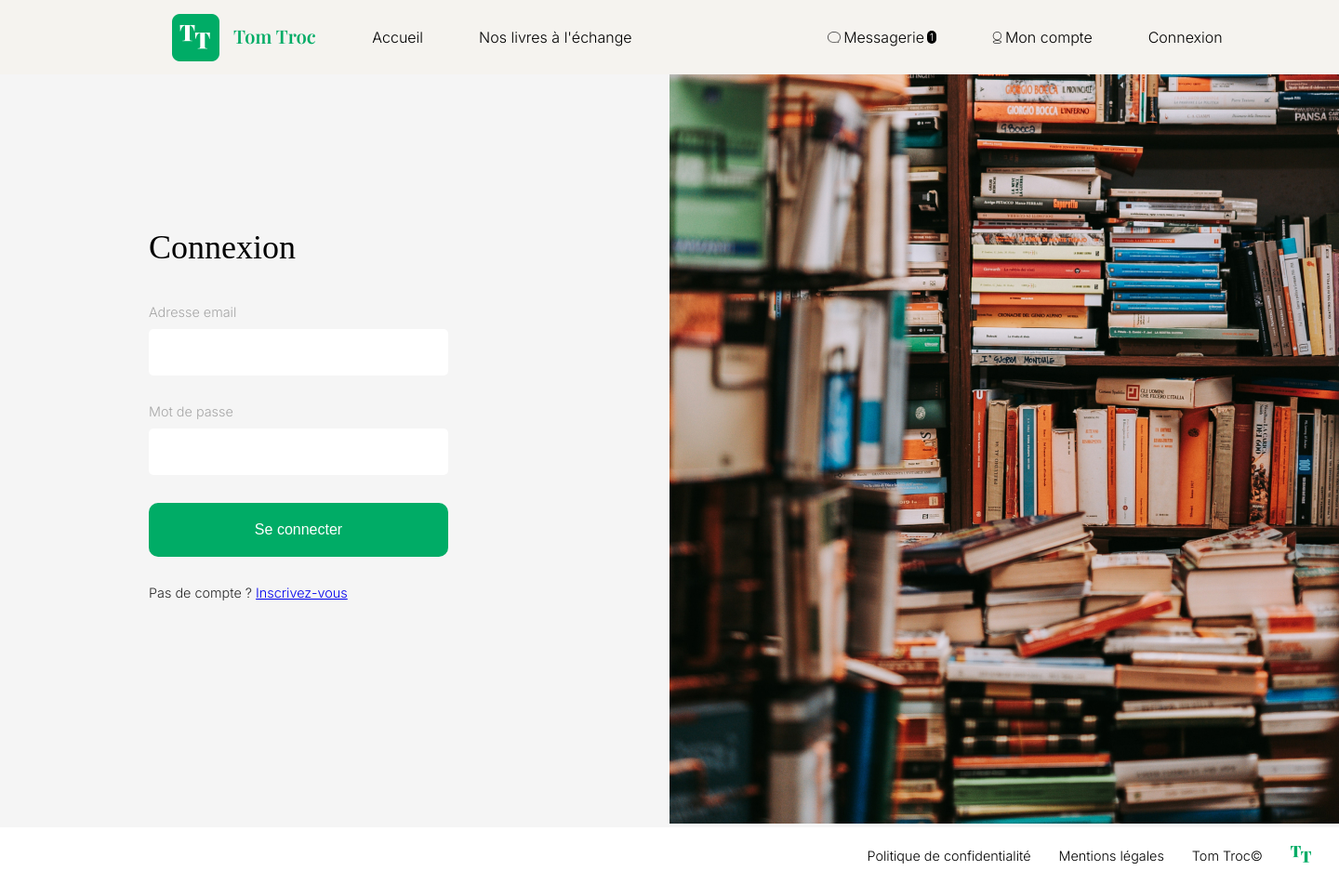
After one commit to Tamsin-Rouaud/P6-TOMTROC, a PHP site: template views/templates/loginForm.php in a window 1440 px wide. The commit adds this page. Shown: the whole page at 93% size. Run offline with PHP 8.4, Linux system fonts and the light colour scheme; the template is opened without the code that fills it, so the values that code supplies are empty; a stand-in replaces the project's code that opens the database connection; some web fonts are replaced.

Commit message:
Inscription et connexion à la BDD fonctionnelle, modification mise en page du header

```diff
--- a/css/styleHeader.css
+++ b/css/styleHeader.css
@@ -19,12 +19,22 @@ header ul {
 
 }
 
-header li {
+nav ul div li {
     display: flex;
     padding-right: 60px;
     align-items: center;
 
+
 }
+
+ul div li a {
+    color: black;
+    display: flex;
+    margin: 0;
+    justify-content: center;
+    align-items: center;
+}
+
 
 .firstPart li:first-of-type {
     padding-left: 60px;
@@ -32,10 +42,11 @@ header li {
 }
 
 header span {
+    display: inline-block;
     background-color: black;
     color: white;
-    width: 11px;
-    height: 15px;
+    width: 10px;
+    height: 14px;
     border-radius: 30px;
     text-align: center;
     font-size: 0.7em;
@@ -67,3 +78,7 @@ nav {
     height: 51px;
 
 }
+
+nav ul li a.active {
+    font-weight: bold;
+}
--- /dev/null
+++ b/css/styleLoginForm.css
@@ -0,0 +1,85 @@
+.connexionBlock {
+    display: flex;
+    justify-content: space-between;
+    align-items: center;
+    margin: 0 ;
+    background-color: #F5F5F5;
+
+}
+
+#connexionTitle {
+    padding-bottom: 40px;
+    margin: 0;
+    text-align: left;
+}
+
+.connexionText {
+    display: flex;
+    flex-direction: column;
+    justify-content: flex-start;
+
+    padding-left: 160px;
+    width: 482px;
+}
+
+.formInput {
+    display: flex;
+    flex-direction: column;
+    color: #A6A6A6;
+    font-size: 0.9em;
+    padding-bottom: 30px;
+    width: 100%;
+
+}
+
+.formInput label {
+    padding-bottom: 10px;
+
+}
+
+.formInput input {
+    border: #F0F0F0;
+    height: 50px;
+    width: 100%;
+    border-radius: 5px;
+    outline: none;
+    padding-left: 10px;
+
+}
+
+.connexionImg {
+    margin: 0;
+
+}
+
+.subscribe {
+    color: white;
+    width: 100%;
+    font-size: 1em;
+    margin: 0;
+    display: flex;
+    align-items: center;
+    justify-content: center;
+
+
+}
+
+.subscribe a {
+    display: flex;
+    align-items: center;
+    justify-content: center;
+    margin: 0;
+
+}
+
+.connexionText p {
+    padding-top: 30px;
+    color: #292929;
+    font-size: 0.9em;
+
+}
+
+.connexionText p a {
+    text-decoration: underline;
+
+}
--- a/views/partials/header.php
+++ b/views/partials/header.php
@@ -1,15 +1,22 @@
+<?php
+function is_active($page) {
+    return basename($_SERVER['REQUEST_URI']) === $page ? 'active' : '';
+}
+?>
+
+
 <header>
     <nav>
         <ul>
             <div class="firstPart">
-                <li><img id="logo" src="images/logo.png" alt="Logo TomTroc"></li>
-                <li>Accueil</li>
-                <li>Nos livres à l'échange</li>
+                <li><a  href="index.php"><img id="logo" src="images/logo.png" alt="Logo TomTroc"></a></li>
+                <li><a class="<?= is_active('index.php') ?>" href="./index.php">Accueil</a></li>
+                <li><a class="<?= is_active('index.php?action=availableBooks') ?>" href="./index.php?action=availableBooks">Nos livres à l'échange</a></li>
             </div>
             <div class="secondPart">
-                <li><img class="icon" src="images/iconMail.png" alt="Ma messagerie"> Messagerie <span>1</span></li>
-                <li><img class="icon" src="images/iconAccount.png" alt="Mon compte"> Mon compte</li>
-                <li>Connexion</li>
+                <li><a class="<?= is_active('index.php') ?>" href="./index.php"><img class="icon" src="images/iconMail.png" alt="Ma messagerie">Messagerie  <span>1</span></a></li>
+                <li><a class="<?= is_active('index.php') ?>" href="./index.php"><img class="icon" src="images/iconAccount.png" alt="Mon compte"> Mon compte</a></li>
+                <li><a class="<?= is_active('index.php?action=loginForm') ?>" href="./index.php?action=loginForm">Connexion</a></li>
             </div>
         </ul  >
     </nav>
--- a/views/templates/availableBooks.php
+++ b/views/templates/availableBooks.php
@@ -2,10 +2,12 @@
 <section class="books">
 <div class="partOne">
 <h1>Nos livres à l'échange</h1>
-<form class="exchangeBooks" action="index.php?action=search" method="GET">
+<form class="exchangeBooks" action="index.php" method="GET">
 <button id="searchButton" type="submit"><img src="images/union.png" alt="Loupe recherche"></button>
     <label for="search">
     <input type="text" id="search" name="search" placeholder="Rechercher un livre"></label>
+    <!--Permet de définir une meilleur définition d'url avec l'input en hidden pour ne pas afficher sa value -->
+    <input type="hidden" name="action" value="search">
 </form>
 </div>
 <div class="bookBlock">
--- a/views/templates/home.php
+++ b/views/templates/home.php
@@ -4,7 +4,7 @@
             <h1>Rejoignez nos lecteurs passionnés</h1>
             <p>Donnez une nouvelle vie à vos livres en les échangeant avec d'autres amoureux
             de la lecture. Nous croyons en la magie du partage de connaissances et d'histoires à travers les livres.</p>
-            <button class= "button"><a href="#">Découvrir</a></button>
+            <button class= "button"><a href="index.php?action=availableBooks">Découvrir</a></button>
         </article>
         <aside>
             <img src="images/homeFirstImg.jpg" alt="Hamza">
@@ -49,7 +49,7 @@
                 </div>
             </div>
         </div>
-        <button class= "button seeAllBooks"><a href="#">Voir tous les livres</a></button>
+        <button class= "button seeAllBooks"><a href="index.php?action=availableBooks">Voir tous les livres</a></button>
     </section>
 </div>
 
@@ -71,7 +71,7 @@
                 <p>Proposez un échange et discutez avec d'autres passionnés de lecture.</p>
             </div>
         </div>
-        <button class= "button seeAllBooksTransparent"><a href="#">Voir tous les livres</a></button>
+        <button class= "button seeAllBooksTransparent"><a href="index.php?action=availableBooks">Voir tous les livres</a></button>
     </section>
 </div>
 <div class="fourthsection">
--- /dev/null
+++ b/views/templates/loginForm.php
@@ -0,0 +1,27 @@
+<section class="connexionBlock">
+
+        <form class="connexionText" method="post" action="" >
+            <h1 id="connexionTitle">Connexion</h1>
+            <div class="formInput">
+                <label for="email">Adresse email</label>
+                <input type="email" id="email" name="email" required>
+            </div>
+            <div class="formInput">
+                <label for="password">Mot de passe</label>
+                <input type="password" name="password" id="password" required>
+            </div>
+            <button class="button subscribe" type="submit">Se connecter</button>
+            <p>Pas de compte ? <a href="index.php?action=registerForm">Inscrivez-vous</a></p>
+        </form>
+
+    <div class="connexionImg">
+        <img src="images/imgLogin.jpg" alt="Image page de connexion">
+    </div>
+</section>
+<?php if (!empty($errors)): ?>
+    <div class="errors">
+        <?php foreach ($errors as $error): ?>
+            <p><?php echo htmlspecialchars($error); ?></p>
+        <?php endforeach; ?>
+    </div>
+<?php endif; ?>
--- a/views/templates/main.php
+++ b/views/templates/main.php
@@ -13,10 +13,13 @@
     <link rel="stylesheet" href="./css/styleHeader.css">
     <!-- Lien fichier style footer -->
     <link rel="stylesheet" href="./css/styleFooter.css">
-    <!-- Lien fichier style home.php -->
+    <!-- Lien fichier style home -->
     <link rel="stylesheet" href="./css/styleHomePage.css">
-    <!-- Lien fichier style availableBooks.php -->
+    <!-- Lien fichier style availableBooks -->
     <link rel="stylesheet" href="./css/styleAvailableBooks.css">
+    <!-- Lien fichier style styleLoginForm -->
+    <link rel="stylesheet" href="./css/styleLoginForm.css">
+
 
 </head>
 
```
Also changed, not shown: controllers/UserController.php (+39 -19 lines), index.php (+10 -2 lines), models/UserManager.php (+65 -38 lines), views/templates/register.php (deleted, +0 -21 lines), views/templates/registerForm.php (added, +23 -0 lines), images/imgLogin.jpg (added).
